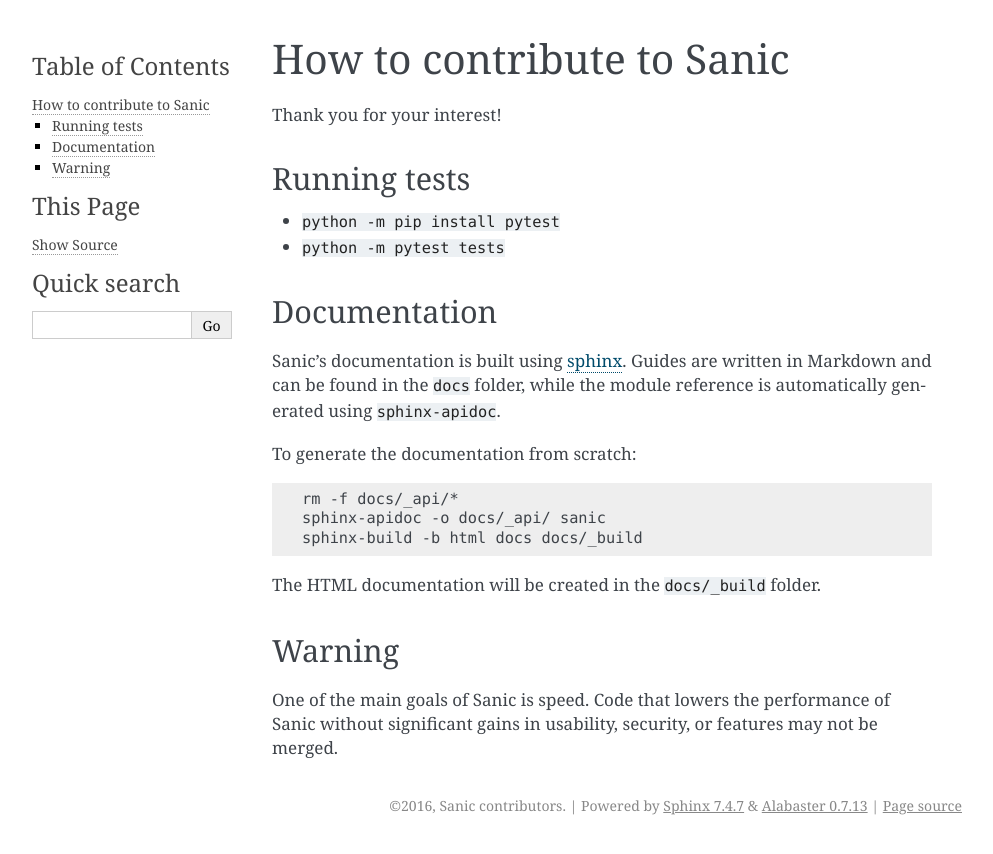
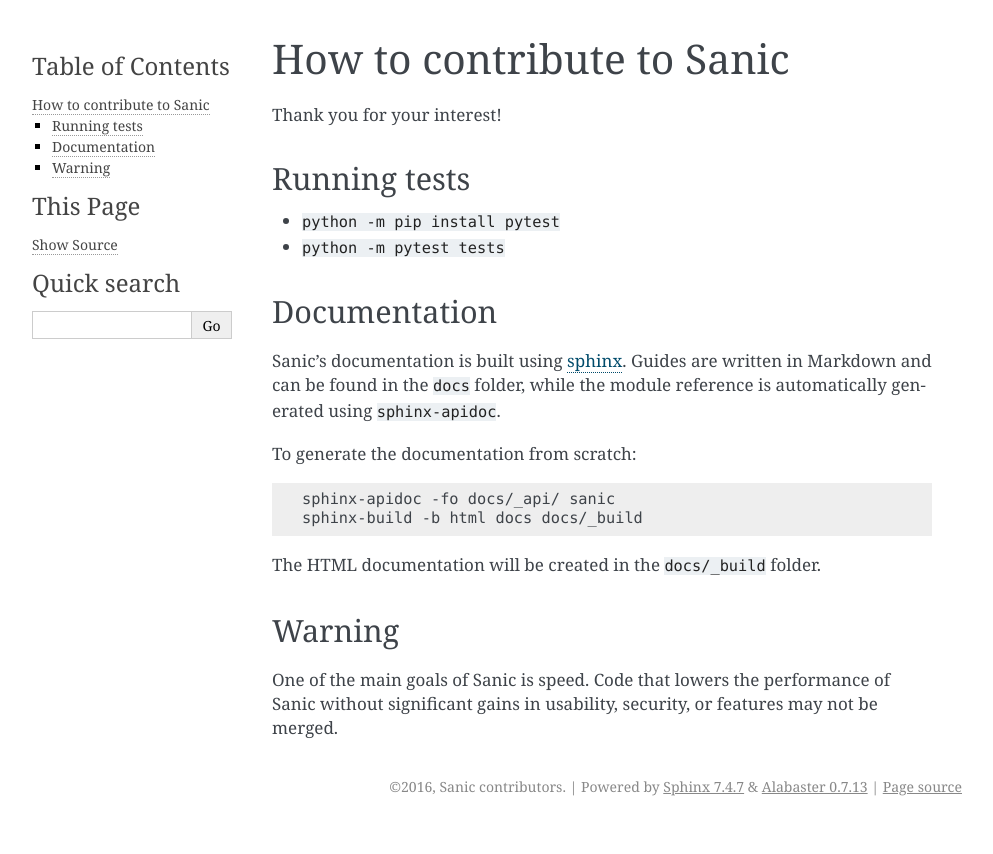
Before and after one commit to MalaBIna/helppier, a Sphinx documentation site: the page built from docs/contributing.md, in a window 1280 px wide. Shown: the top 854 px of the page, without its empty margins (148-1141 px from the left). Built offline with Sphinx 7.4.7, drawn with Linux system fonts in a browser that asks for light colours; pages that are not in the unit, such as notebooks, are missing from menus.

Commit message:
Update documentation generation instructions.

````diff
--- a/docs/contributing.md
+++ b/docs/contributing.md
@@ -13,8 +13,7 @@
 To generate the documentation from scratch:
 
 ```bash
-rm -f docs/_api/*
-sphinx-apidoc -o docs/_api/ sanic
+sphinx-apidoc -fo docs/_api/ sanic
 sphinx-build -b html docs docs/_build
 ```
 
````
